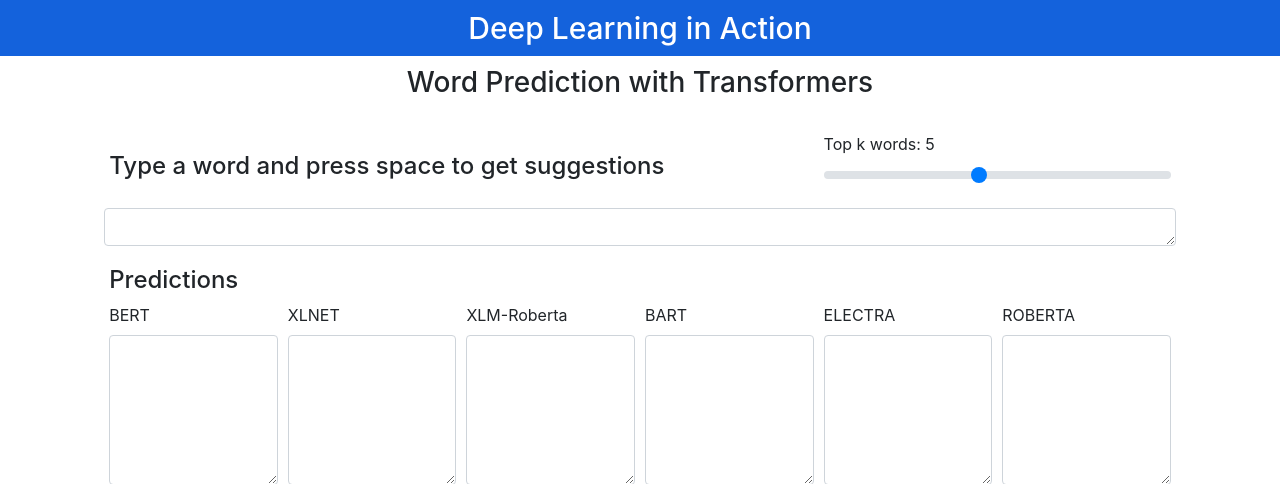
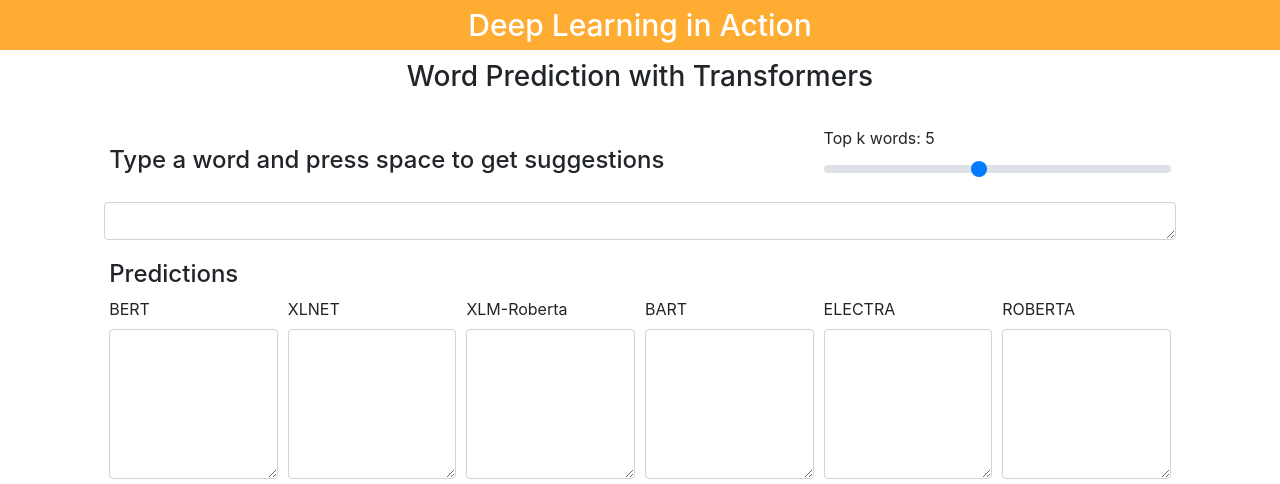
Before and after one commit to gigifokchiman/next_hashtag_prediction, a Flask app: page / in a window 1280 px wide. Shown: the top 484 px of the page. Run offline with Flask 2, Linux system fonts and the light colour scheme; parts of the project's set-up code (start-up, migrations or seed data) failed here and were passed over; some libraries are stand-ins or nearby versions.

Commit message:
update css

```diff
--- a/static/css/app.css
+++ b/static/css/app.css
@@ -17,8 +17,8 @@
 	font-size: 30px;
 	text-align: center;
 	width: 100%;
-	background: #1462dc;
-	padding: 13px;
+	background: #FFAC33;
+	padding: 10px;
 	line-height: 30px;
 	color: white;
 }
```
